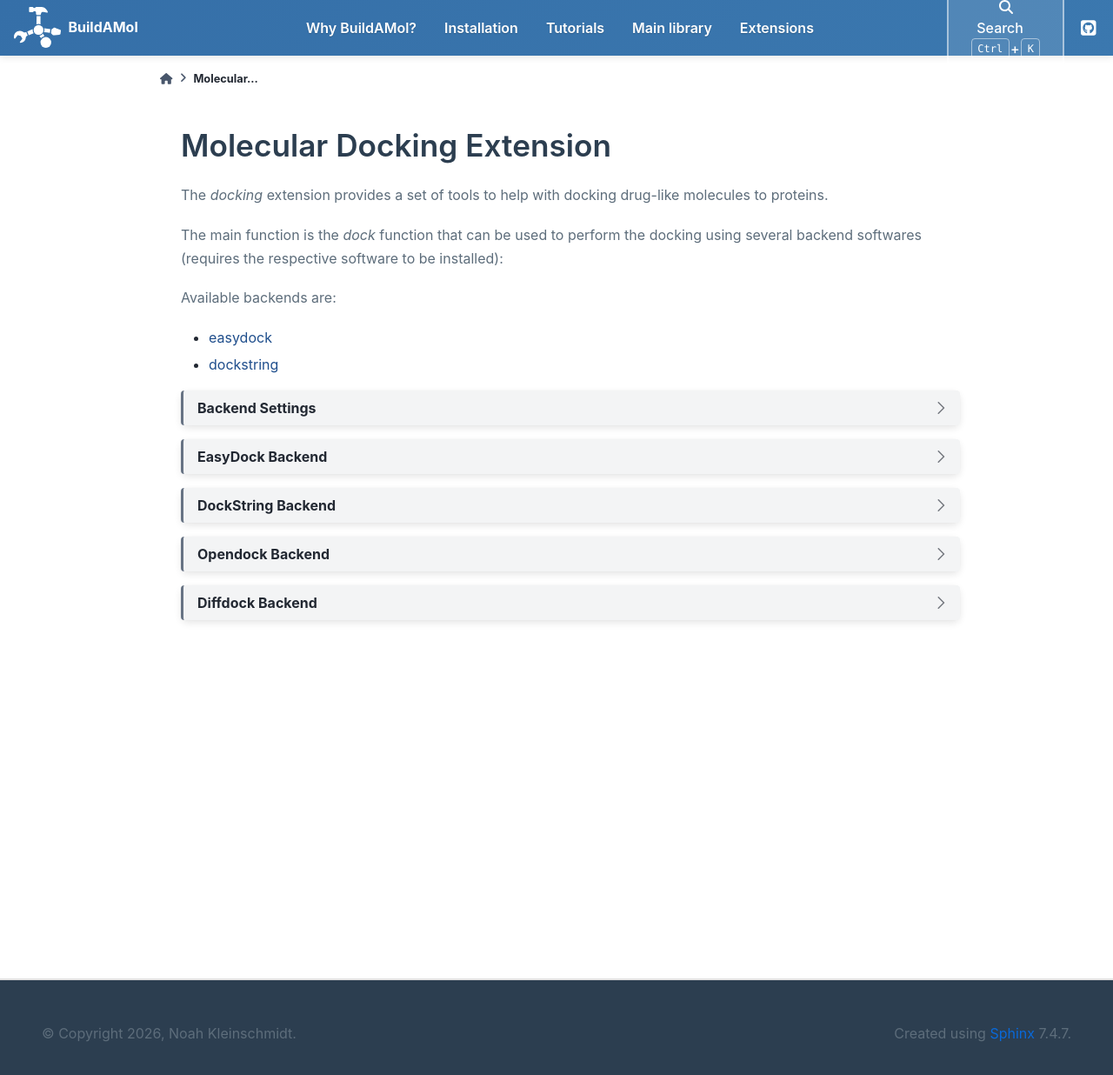
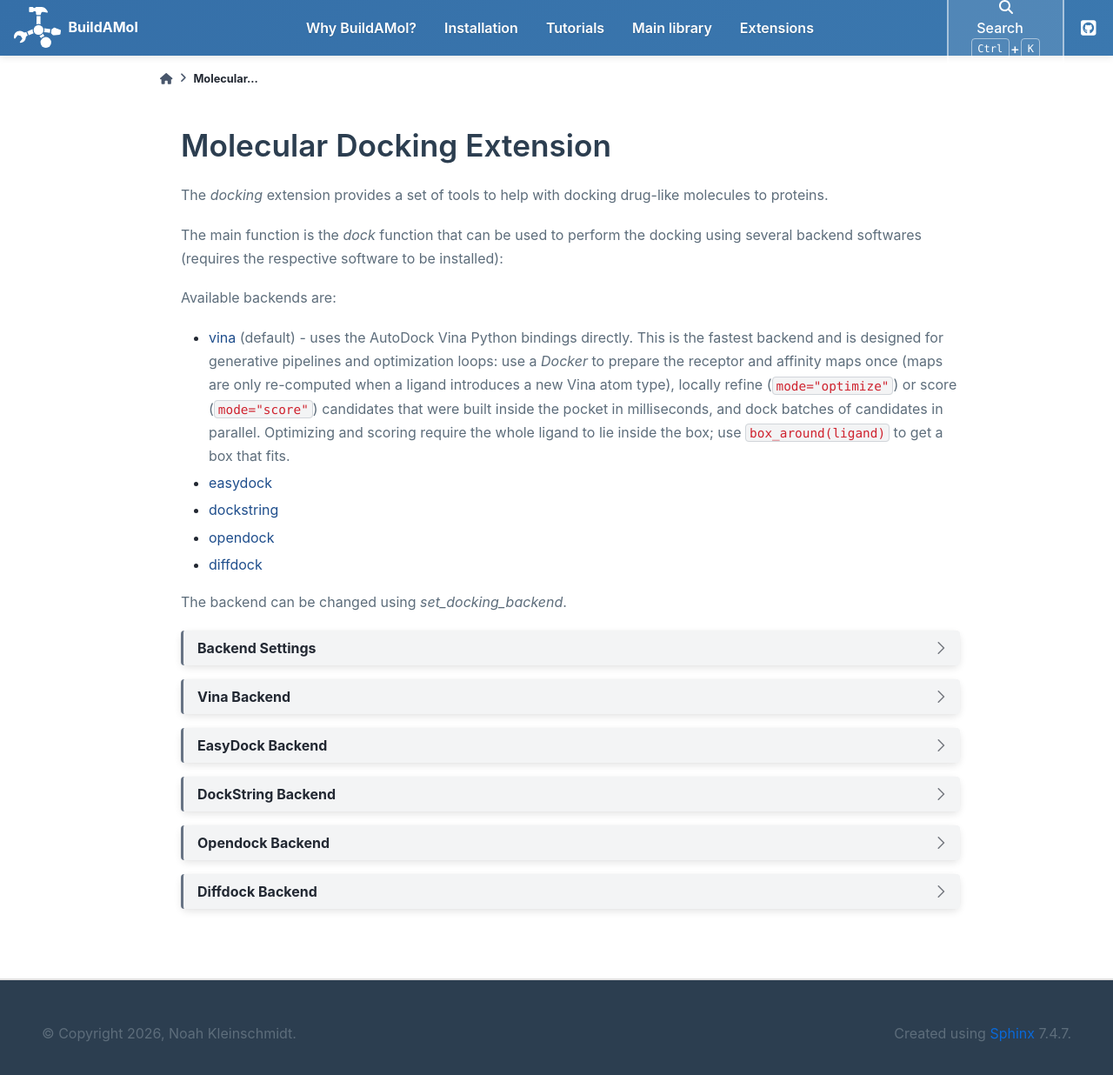
Before and after one commit to NoahHenrikKleinschmidt/buildamol, a Sphinx documentation site: the page built from docs/buildamol.extensions.docking.rst, in a window 1280 px wide and 1250 px high. Shown: the top 1236 px of the window at 87% size. Built offline with Sphinx 7.4.7 and the PyData theme 0.15.4, drawn with Linux system fonts in a browser that asks for light colours; pages that are not in the unit, such as notebooks, are missing from menus.

Commit message:
update docs

```diff
--- a/docs/buildamol.extensions.docking.rst
+++ b/docs/buildamol.extensions.docking.rst
@@ -9,14 +9,32 @@ The main function is the `dock` function that can be used to perform the docking
 
 Available backends are:
 
+- `vina <https://github.com/ccsb-scripps/AutoDock-Vina>`_ (default) - uses the AutoDock Vina Python bindings directly. This is the fastest backend and
+  is designed for generative pipelines and optimization loops: use a `Docker` to prepare the receptor and affinity maps once (maps are only re-computed when a ligand introduces a new Vina atom type),
+  locally refine (``mode="optimize"``) or score (``mode="score"``) candidates that were built inside the pocket in milliseconds, and dock batches of candidates in parallel.
+  Optimizing and scoring require the whole ligand to lie inside the box; use ``box_around(ligand)`` to get a box that fits.
+
 - `easydock <https://github.com/ci-lab-cz/easydock>`_
 
 - `dockstring <https://github.com/dockstring/dockstring>`_
+
+- `opendock <https://github.com/guyuehuo/opendock-open>`_
+
+- `diffdock <https://github.com/gcorso/DiffDock>`_
+
+The backend can be changed using `set_docking_backend`.
 
 
 .. dropdown:: Backend Settings
 
     .. automodule:: buildamol.extensions.docking
+        :members:
+        :undoc-members:
+        :show-inheritance:
+
+.. dropdown:: Vina Backend
+
+    .. automodule:: buildamol.extensions.docking.backend_vina
         :members:
         :undoc-members:
         :show-inheritance:
```
